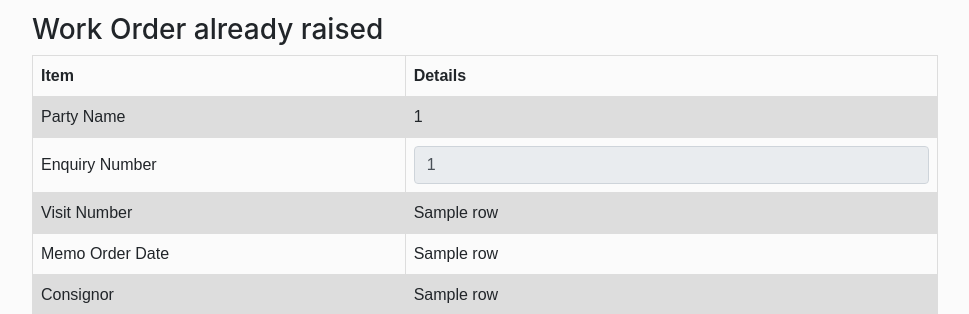
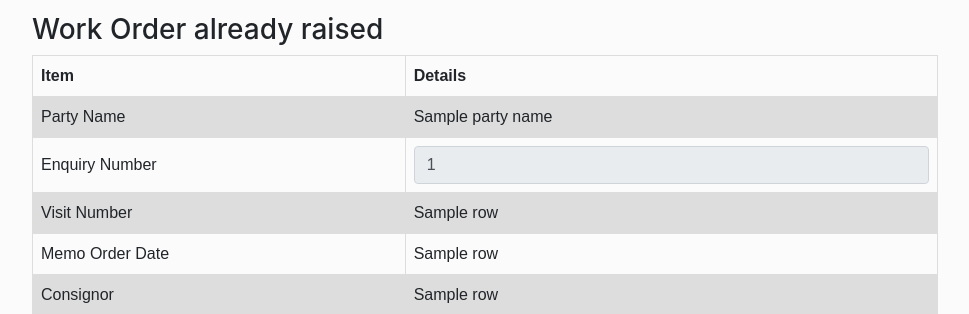
Before and after one commit to prashantchaudhari94/aimproject, a Flask app: template templates/memo_display.html in a window 1280 px wide. Shown: the part 144-458 px from the top of the page, without its empty margins (207-1176 px from the left). Run offline with Flask 2, Linux system fonts and the light colour scheme; the template is opened without the code that fills it: most values are stand-ins (such as "Sample title", 1, 10 or a date in 2020); some libraries are stand-ins or nearby versions.

Commit message:
add party_name

```diff
--- a/server.py
+++ b/server.py
@@ -228,7 +228,7 @@ def open_enq():
                 print ("enq_id = ", enquiry_no_id, memo_data)
                 #return ("Page with work memo values.",enquiry_no_id)
             if not len(data_enqid) is 0 :                     #NOT 0. memo already exists. only show memo
-                return render_template('memo_display.html',memo_data=data_enqid, recid=recid)
+                return render_template('memo_display.html',memo_data=data_enqid, party_name=party_name, recid=recid)
             else :                                 # New memo. Collect values
                 return render_template('memo_form.html', data=data, recid=recid, party_name=party_name, address_loading=address_loading, address_unloading=address_unloading, visit_no = visit_no, today1=today1 )
         except :
--- a/templates/memo_display.html
+++ b/templates/memo_display.html
@@ -19,12 +19,9 @@
             <th style="width: 50%">Details</th>
             <tr>
               <td>Party Name</td>
-              <td>{{row[0]}} </td>
-            </tr>
-          <!--<tr>
-            <td>Party Name</td>
-            <td><input type="text" name="party_name" class="form-control" value={{party_name}} readonly /> </td>
-          </tr>-->
+              <td>{{party_name}}</td>
+          </tr>
+
           <tr>
             <td>Enquiry Number</td>
             <td><input type="text" name="enq_number" class="form-control" value={{recid}} readonly /> </td>
--- a/templates/memo_form.html
+++ b/templates/memo_form.html
@@ -16,7 +16,7 @@
             <th style="width: 50%">Details</th>
           <tr>
               <td>Party Name</td>
-              <td>{{party_name}} </td>
+              <td>{{party_name}}</td>
           </tr>
           <tr>
             <td>Enquiry Number</td>
--- a/templates/quot_tracker.html
+++ b/templates/quot_tracker.html
@@ -39,9 +39,9 @@
             <tbody>
               {% for row in data %}
               <tr>
-                <td><input type="radio" name="enqid_select" id="enqid_select" value={{row[2]}}> </td>
+                <td><input type="radio" name="enqid_select" id="enqid_select" value={{row[1]}}> </td>
                 <!-- <td><a href=/disp_table1?recid={{row[0]}}> {{row[0]}}  </a></td> -->
-                <td><a href=/open_enq?recid={{row[2]}}> {{row[2]}} </a></td>
+                <td><a href=/open_enq?recid={{row[1]}}> {{row[0]}} </a></td>
                 <!--<td><a href="{{ url_for('page1', my_var=row) }} ">Submit</a></td> -->
 
 
```
